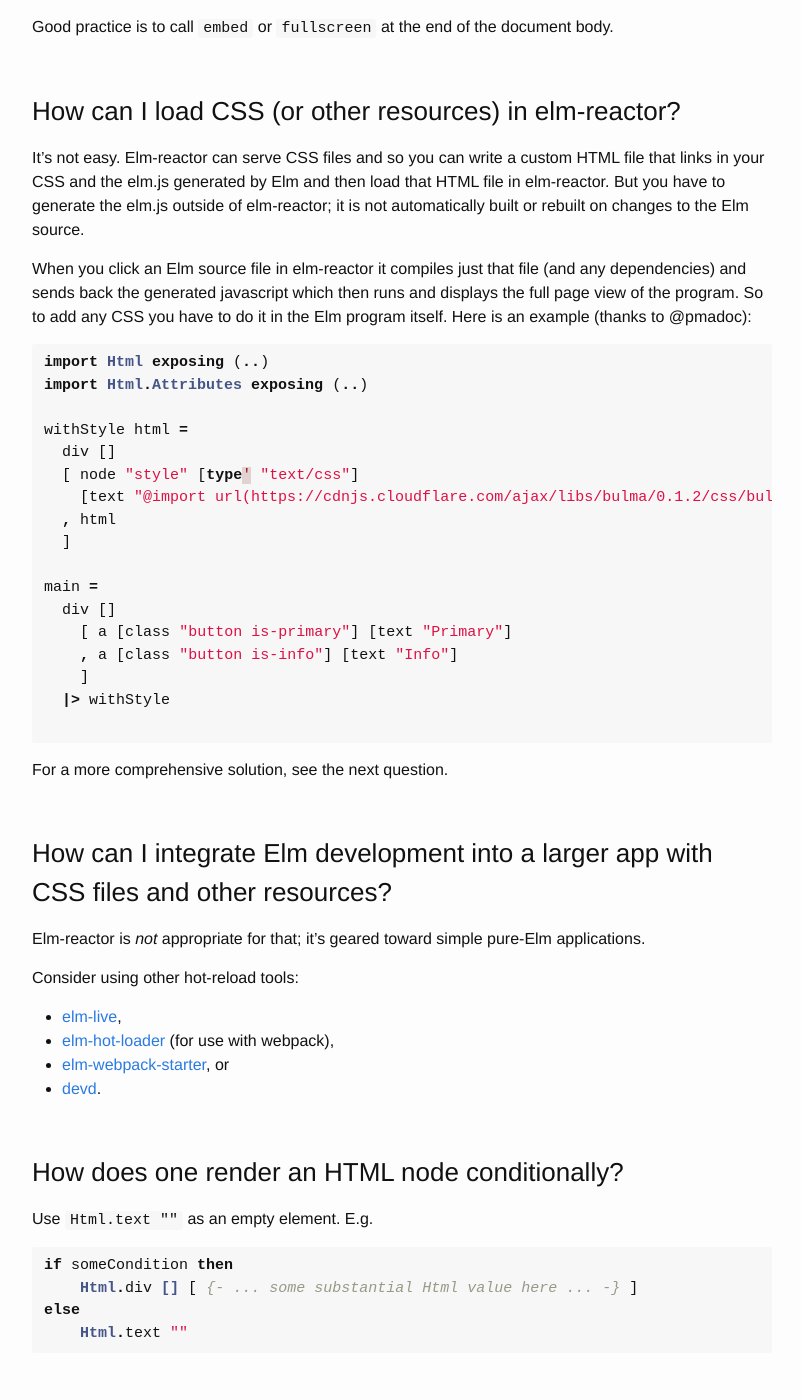
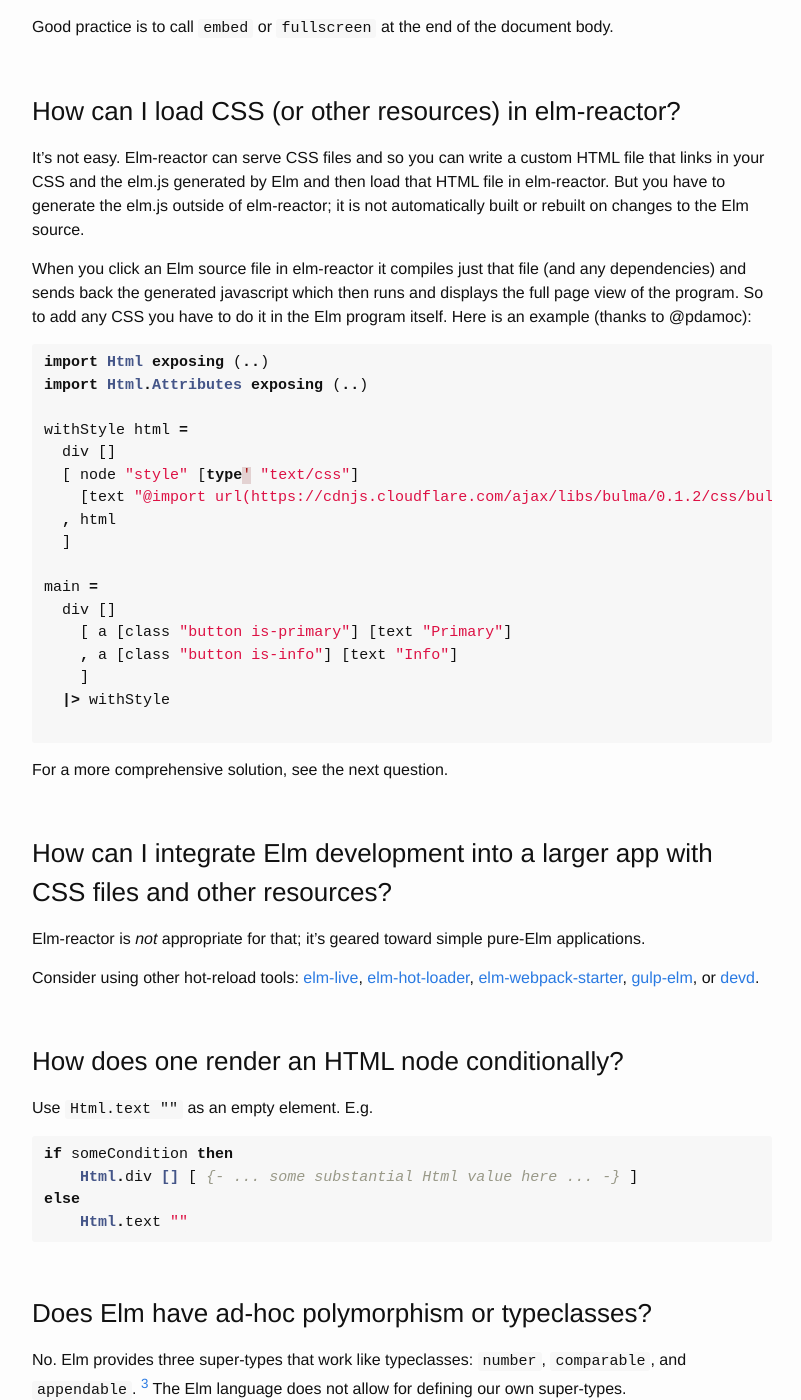
Before and after one commit to gunnarahlberg/elm-faq, a Jekyll site: the page built from index.md, in a window 1280 px wide and 1400 px high, scrolled down 7772 px. Shown: the whole window, without its empty margins (238-1039 px from the left). Built offline with Jekyll 4.4.1, drawn with Linux system fonts in a browser that asks for light colours.

````diff
--- a/index.md
+++ b/index.md
@@ -268,7 +268,7 @@
 When you click an Elm source file in elm-reactor it compiles just that file (and
 any dependencies) and sends back the generated javascript which then runs and
 displays the full page view of the program. So to add any CSS you have to do it
-in the Elm program itself. Here is an example (thanks to @pmadoc):
+in the Elm program itself. Here is an example (thanks to @pdamoc):
 
 ```elm
 import Html exposing (..)
@@ -298,11 +298,11 @@
 Elm-reactor is *not* appropriate for that; it's geared toward simple pure-Elm applications.
 
 Consider using other hot-reload tools:
-
-* [elm-live](https://github.com/tomekwi/elm-live),
-* [elm-hot-loader](https://github.com/fluxxu/elm-hot-loader) (for use with webpack),
-* [elm-webpack-starter](https://github.com/moarwick/elm-webpack-starter), or
-* [devd](https://github.com/cortesi/devd).
+[elm-live](https://github.com/tomekwi/elm-live),
+[elm-hot-loader](https://github.com/fluxxu/elm-hot-loader),
+[elm-webpack-starter](https://github.com/moarwick/elm-webpack-starter),
+[gulp-elm](https://github.com/philopon/gulp-elm/tree/master/example), or
+[devd](https://github.com/cortesi/devd).
 
 
 ### How does one render an HTML node conditionally?
````
